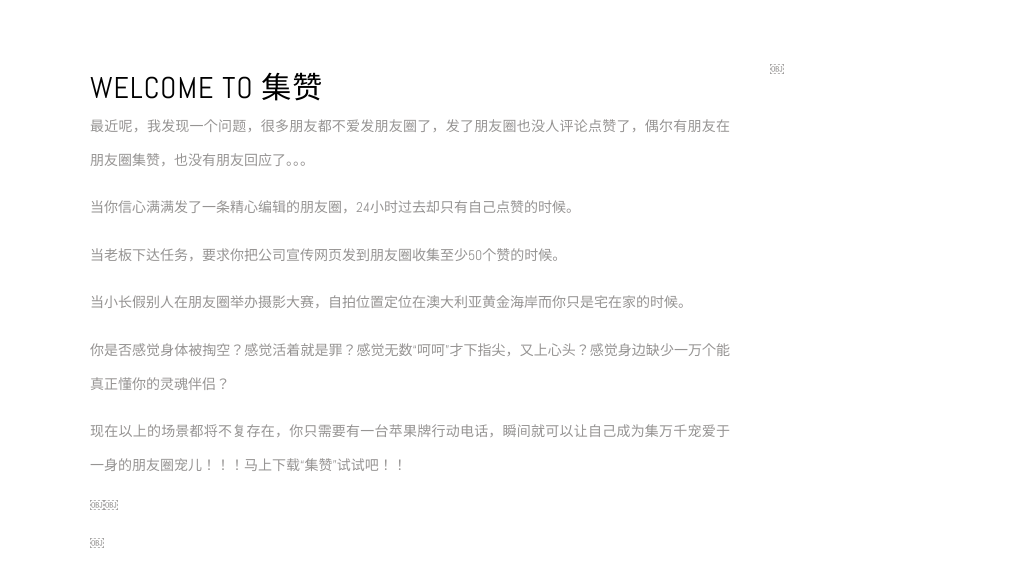
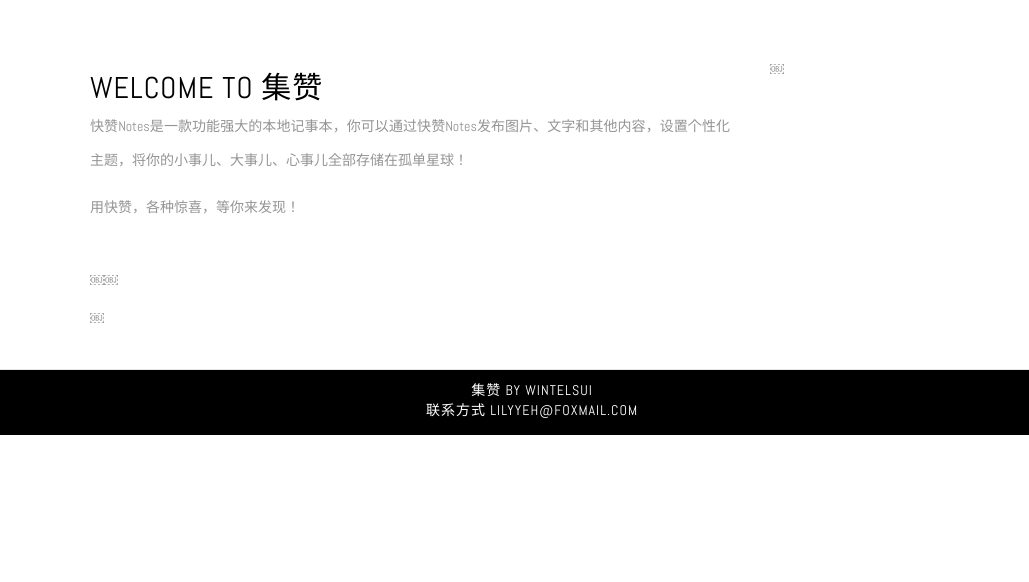
Before and after one commit to wintelsui-zz/wintelsui.github.io, a plain HTML site: page pages/WTGLilysFriends/index.html in a window 1280 px wide. Shown: the part 655-1237 px from the top of the page, without its empty margins (108-1137 px from the left). Drawn offline with Linux system fonts and the light colour scheme.

Commit message:
赞 update
赞 update

```diff
--- a/pages/WTGLilysFriends/index.html
+++ b/pages/WTGLilysFriends/index.html
@@ -42,7 +42,7 @@ Released   : 20120617
 			<div id="content" style="width: 640px;">
 				<div class="post" style="position: relative; left: 0px; top: 0px;">
 					<h2 class="title" style="position: relative; left: 0px; top: 0px;"><a href="#">Welcome to 集赞 </a></h2>
-					<div class="entry"><p>最近呢，我发现一个问题，很多朋友都不爱发朋友圈了，发了朋友圈也没人评论点赞了，偶尔有朋友在朋友圈集赞，也没有朋友回应了。。。</p><p>当你信心满满发了一条精心编辑的朋友圈，24小时过去却只有自己点赞的时候。</p><p>当老板下达任务，要求你把公司宣传网页发到朋友圈收集至少50个赞的时候。</p><p>当小长假别人在朋友圈举办摄影大赛，自拍位置定位在澳大利亚黄金海岸而你只是宅在家的时候。</p><p>你是否感觉身体被掏空？感觉活着就是罪？感觉无数“呵呵”才下指尖，又上心头？感觉身边缺少一万个能真正懂你的灵魂伴侣？</p><p>现在以上的场景都将不复存在，你只需要有一台苹果牌行动电话，瞬间就可以让自己成为集万千宠爱于一身的朋友圈宠儿！！！马上下载“集赞”试试吧！！<br>
+					<div class="entry"><p>快赞Notes是一款功能强大的本地记事本，你可以通过快赞Notes发布图片、文字和其他内容，设置个性化主题，将你的小事儿、大事儿、心事儿全部存储在孤单星球！</p><p>用快赞，各种惊喜，等你来发现！</p><br>
 						</p>
 					￼￼</div>
 				￼</div>
```
Also changed, not shown: pages/WTGLilysFriends/images/banner-image.jpg.
